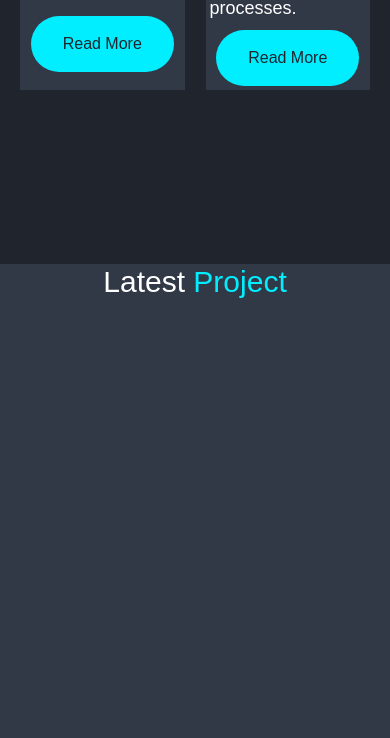
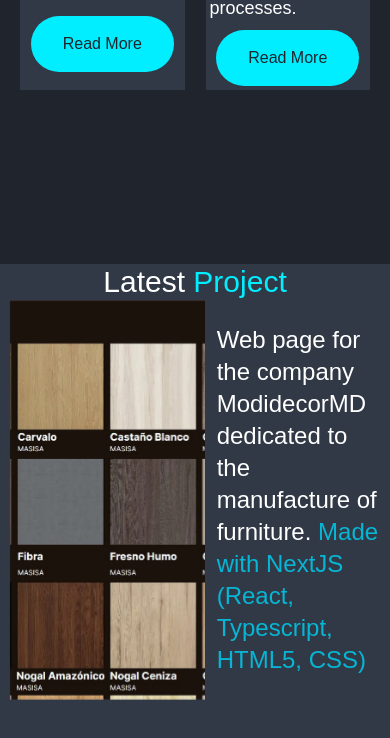
Before and after one commit to JulianAlmanza/portfolio-julian, a Next.js app: page / in a window 390 px wide. Shown: the part 3214-3952 px from the top of the page. Built offline with nearby package versions, Linux system fonts and the light colour scheme.

Commit message:
Update projects

```diff
--- a/src/components/Navbar.tsx
+++ b/src/components/Navbar.tsx
@@ -3,8 +3,8 @@
 function Navbar() {
     return (
         <section className='flex w-full text-gray-500 p-5 bg-[#1f242d] justify-between nav sticky top-0'>
-            <a href="" className='text-lg text-green-400 2xl:text-5xl'>Julian Almanza Dev</a>
-            <nav className='flex text-xl gap-3 nav__links barra'>
+            <a href="" className='text-lg text-green-400 md:text-3xl  2xl:text-5xl'>Julian Almanza Dev</a>
+            <nav className='flex text-xl  gap-3 nav__links barra'>
                 <a href="#main" className='2xl:text-3xl nav__link navbar'>Home</a>
                 <a href="#about" className='2xl:text-3xl nav__link navbar'>About</a>
                 <a href="#services" className='2xl:text-3xl nav__link navbar'>Services</a>
--- a/src/components/Projects.tsx
+++ b/src/components/Projects.tsx
@@ -1,9 +1,19 @@
 import React from 'react'
+import Image from 'next/image'
 
 function Projects() {
   return (
     <section id='projects' className='bg-page2 h-[100vh]'>
-        <h2 className='text-3xl text-center'>Latest  <span className='text-span'>Project</span></h2>
+      <h2 className='text-3xl text-center'>Latest  <span className='text-span'>Project</span></h2>
+      <div className='flex w-[95%] m-auto gap-3 justify-center items-center '>
+        <div className='w-[820px] h-[400px] relative px-2 flex'>
+          <a href="https://modidecor-md-julianalmanza.vercel.app/" target='_blank'>
+            <Image src={'/image/projects/Captura 3.jpg'} alt='' layout='fill' className='object-cover w-[100%] h-[100%] flex' />
+          </a>
+
+        </div>
+        <p className='text-white text-2xl w-[735px]'>Web page for the company ModidecorMD dedicated to the manufacture of furniture. <span className='text-cyan-500'>Made with NextJS (React, Typescript, HTML5, CSS) </span></p>
+      </div>
     </section>
   )
 }
```
Also changed, not shown: public/image/Projects/Captura 3.jpg (added).
